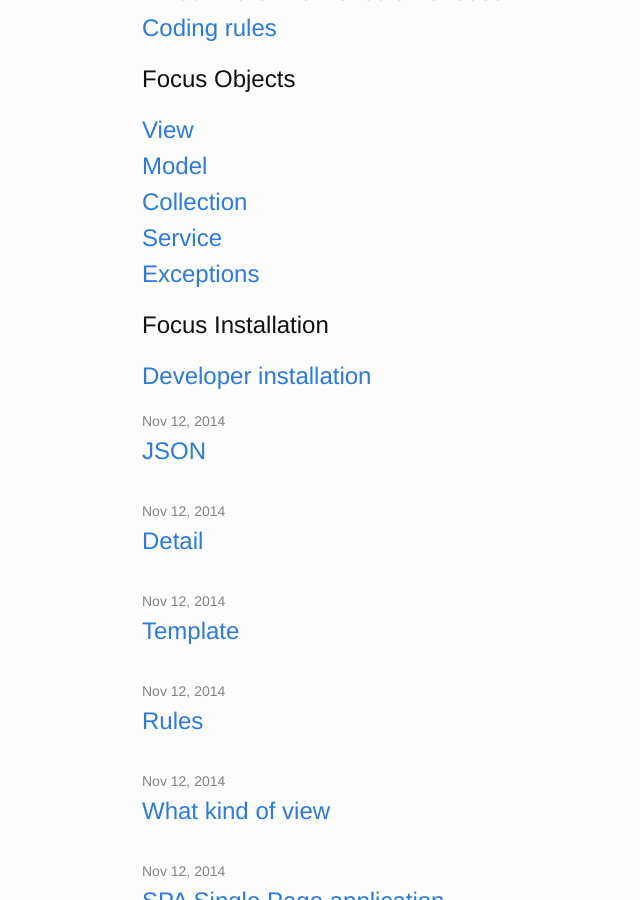
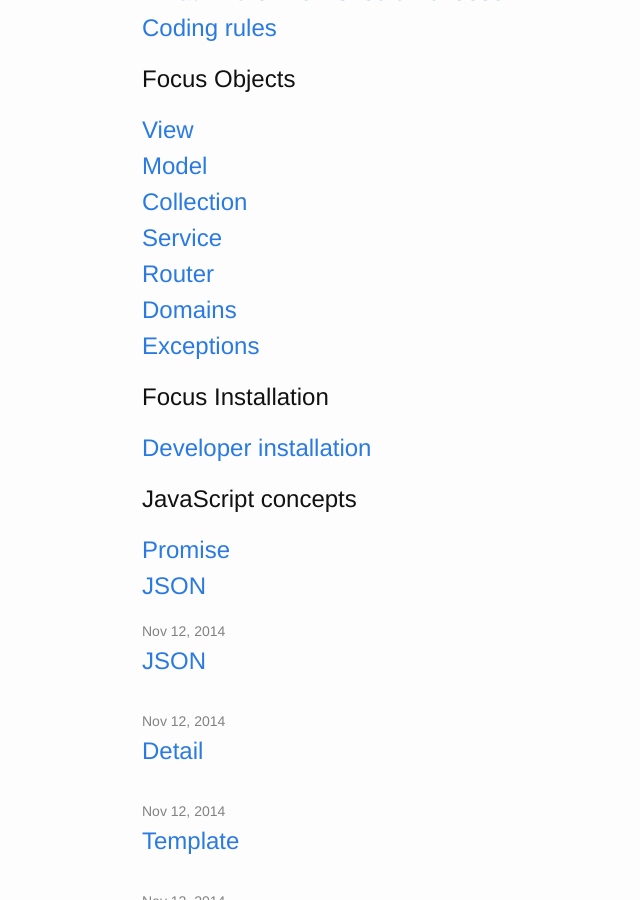
Before and after one commit to klee-contrib/focus-docs, a Jekyll site: the page built from index.html, in a window 1280 px wide and 900 px high, scrolled down 349 px. Shown: the whole window, without its empty margins (128-768 px from the left). Built offline with Jekyll 4.4.1, drawn with Linux system fonts in a browser that asks for light colours.

Commit message:
Update the index page.

```diff
--- a/index.html
+++ b/index.html
@@ -24,13 +24,20 @@ layout: default
     <a class="post-link" href="/focus-docs/jekyll/update/2014/11/12/model.html">Model</a>
     <a class="post-link" href="/focus-docs/jekyll/update/2014/11/12/collection.html">Collection</a>
     <a class="post-link" href="/focus-docs/jekyll/update/2014/11/12/service.html">Service</a>
+    <a class="post-link" href="/focus-docs/jekyll/update/2014/11/12/router.html">Router</a>
+    <a class="post-link" href="/focus-docs/jekyll/update/2014/11/12/domain.html">Domains</a>
     <a class="post-link" href="/focus-docs/jekyll/update/2014/11/12/exceptions.html">Exceptions</a>
-
   </ul>
 
   <h2>Focus Installation</h2>
   <ul class="post-list">
     <a class="post-link" href="/focus-docs/jekyll/update/2014/11/12/installation_dev.html">Developer installation</a>
+  </ul>
+
+  <h2>JavaScript concepts</h2>
+  <ul class="post-list">
+    <a class="post-link" href="/focus-docs/jekyll/update/2014/11/12/promise.html">Promise</a>
+    <a class="post-link" href="/focus-docs/jekyll/update/2014/11/12/json.html">JSON</a>
   </ul>
 
   <ul class="post-list">
```
